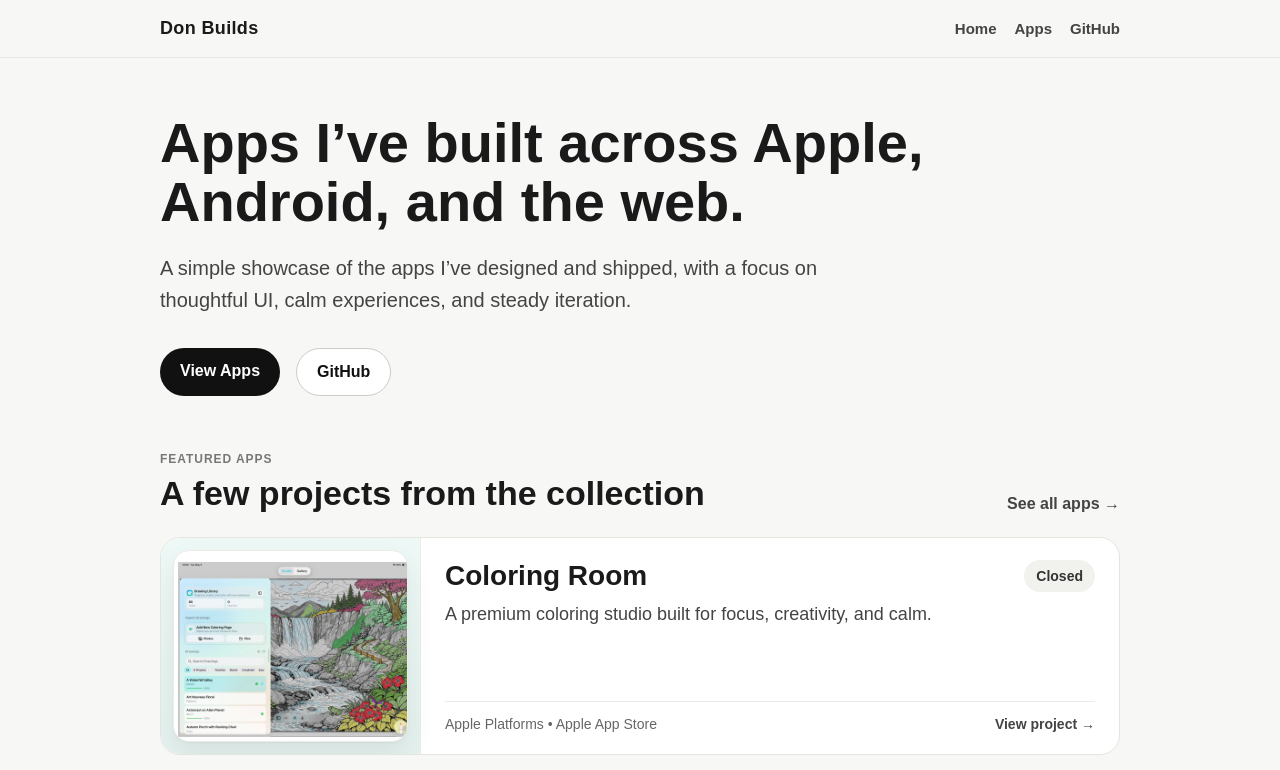
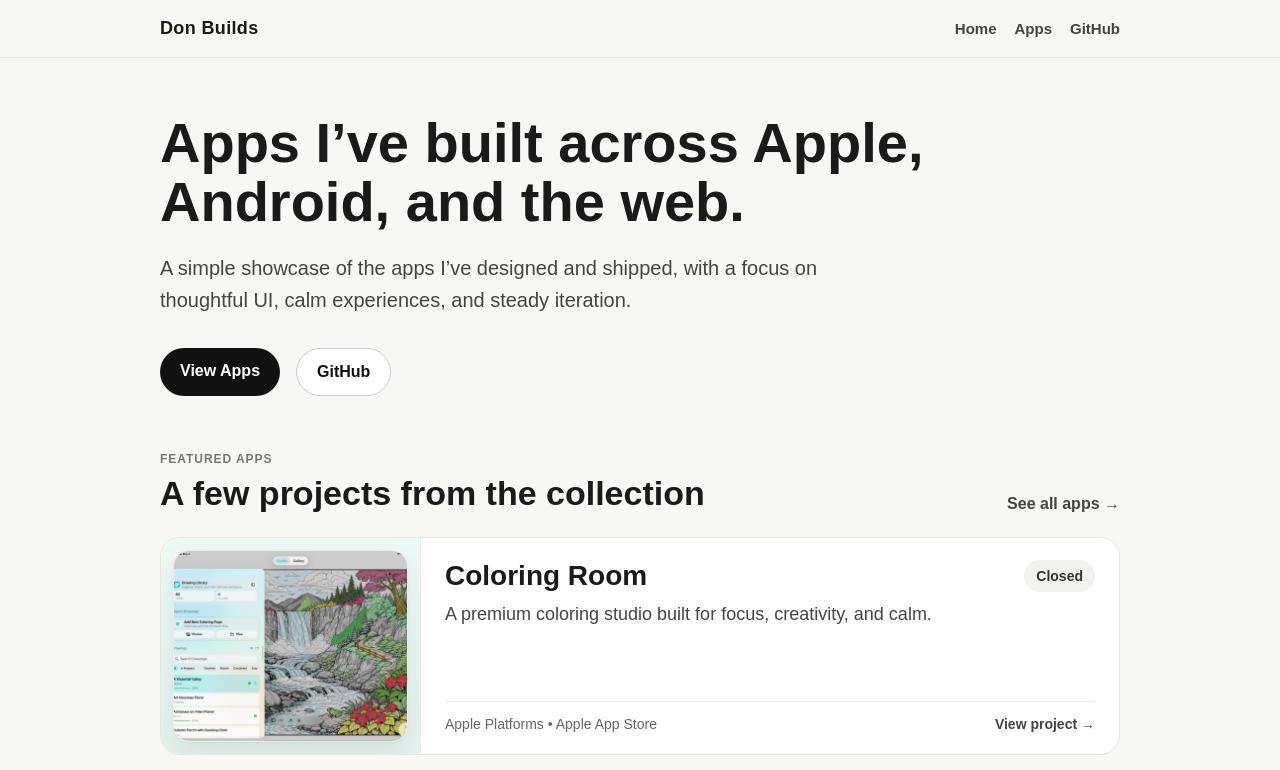
Before and after one commit to donnoel/apps-showcase, a Next.js app: page / in a window 1280 px wide. Shown: the top 770 px of the page. Built offline with nearby package versions, Linux system fonts and the light colour scheme.

Commit message:
Fix featured thumbnail framing on home page

```diff
--- a/app/page.tsx
+++ b/app/page.tsx
@@ -18,6 +18,12 @@ const previewPanelTints: Record<string, string> = {
     "linear-gradient(180deg, #eef9f7 0%, #e4f1ef 100%)",
   "easy-units":
     "linear-gradient(180deg, #f6f5fc 0%, #edf1f8 100%)",
+}
+
+const thumbnailPositions: Record<string, string> = {
+  "coloring-room": "center center",
+  "glow-daily-practice": "center top",
+  "easy-units": "center top",
 }
 
 export default function Home() {
@@ -218,9 +224,9 @@ export default function Home() {
                           fill
                           sizes="260px"
                           style={{
-                            objectFit: "contain",
-                            objectPosition: "center",
-                            padding: "4px",
+                            objectFit: "cover",
+                            objectPosition:
+                              thumbnailPositions[app!.slug] ?? "center center",
                           }}
                         />
                       ) : null}
```
